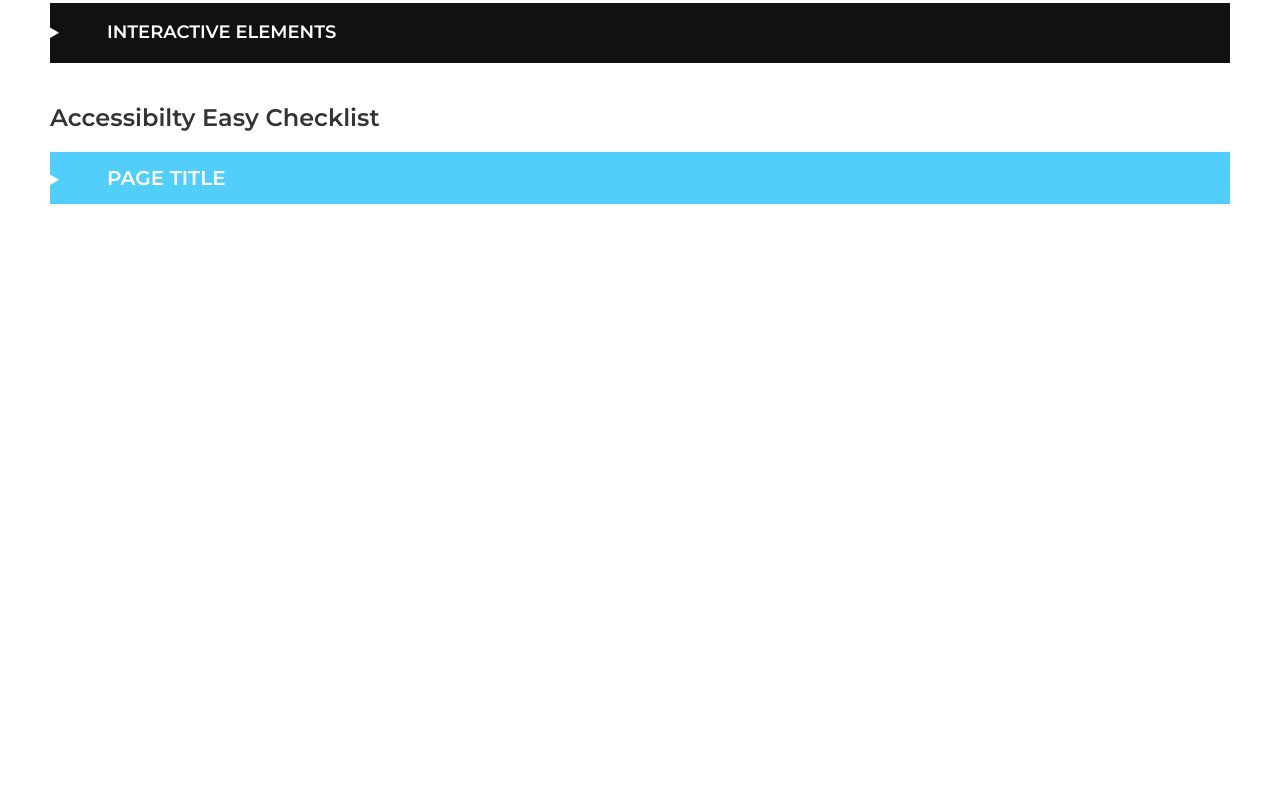
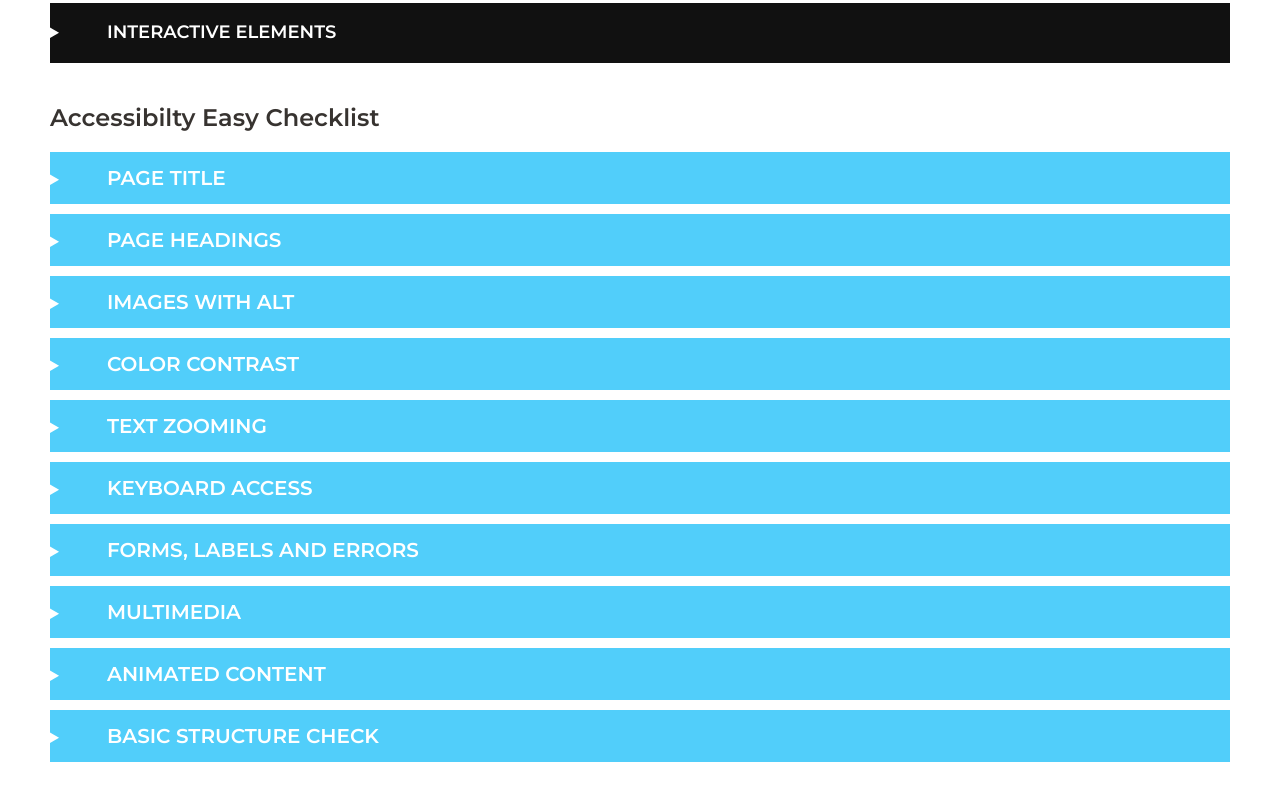
Before and after one commit to k2project/portfolio, a React (Create React App) app: page /checklist in a window 1280 px wide. Shown: the part 1004-1804 px from the top of the page. Before the commit the page ends 1268 px from the top, so only its background shows below. Built offline with nearby package versions, Linux system fonts and the light colour scheme.

Commit message:
checklist page easy checklist

```diff
--- a/src/Checklist/Checklist.js
+++ b/src/Checklist/Checklist.js
@@ -12,6 +12,15 @@ import Links from './ContentComponents/Links';
 import Tables from './ContentComponents/Tables';
 import DynamicContent from './ContentComponents/DynamicContent';
 import Title from './EasyCheckComponents/Title';
+import Headings from './EasyCheckComponents/Headings';
+import ImgsWithAlt from './EasyCheckComponents/ImgsWithAlt';
+import ColorContrast from './EasyCheckComponents/ColorContrast';
+import TextZooming from './EasyCheckComponents/TextZooming';
+import KeyboardAccess from './EasyCheckComponents/KeyboardAccess';
+import Interaction from './EasyCheckComponents/Interaction';
+import Multimedia from './EasyCheckComponents/Multimedia';
+import AnimatedContent from './EasyCheckComponents/AnimatedContent';
+import Structure from './EasyCheckComponents/Structure';
 
 function Checklist() {
     useEffect(() => {
@@ -90,6 +99,15 @@ function Checklist() {
                     Accessibilty Easy Checklist
                 </h2>
                 <Title />
+                <Headings />
+                <ImgsWithAlt />
+                <ColorContrast />
+                <TextZooming />
+                <KeyboardAccess />
+                <Interaction />
+                <Multimedia />
+                <AnimatedContent />
+                <Structure />
             </section>
         </article>
     );
--- /dev/null
+++ b/src/Checklist/EasyCheckComponents/AnimatedContent.js
@@ -0,0 +1,26 @@
+import React from 'react';
+import '../Checklist.scss';
+import ChecklistLiEl from '../ChecklistLiEl';
+import AccordionWidget from '../../components/AccordionWidget/AccordionWidget';
+
+function AnimatedContent() {
+    const accordionData = {
+        heading: 3,
+        title: 'ANIMATED CONTENT',
+        subtitle: null,
+        styling: 'bg-secondary'
+    };
+    return (
+        <AccordionWidget data={accordionData}>
+            <section>
+                <ul
+                    className='checklist__list'
+                    aria-label='easy checklist flashing and animated content'
+                >
+                    <ChecklistLiEl id='aec-anim-1'></ChecklistLiEl>
+                </ul>
+            </section>
+        </AccordionWidget>
+    );
+}
+export default AnimatedContent;
--- /dev/null
+++ b/src/Checklist/EasyCheckComponents/ColorContrast.js
@@ -0,0 +1,26 @@
+import React from 'react';
+import '../Checklist.scss';
+import ChecklistLiEl from '../ChecklistLiEl';
+import AccordionWidget from '../../components/AccordionWidget/AccordionWidget';
+
+function ColorContrast() {
+    const accordionData = {
+        heading: 3,
+        title: 'COLOR CONTRAST',
+        subtitle: null,
+        styling: 'bg-secondary'
+    };
+    return (
+        <AccordionWidget data={accordionData}>
+            <section>
+                <ul
+                    className='checklist__list'
+                    aria-label='easy checklist color contrast'
+                >
+                    <ChecklistLiEl id='aec-color-1'></ChecklistLiEl>
+                </ul>
+            </section>
+        </AccordionWidget>
+    );
+}
+export default ColorContrast;
--- /dev/null
+++ b/src/Checklist/EasyCheckComponents/Headings.js
@@ -0,0 +1,26 @@
+import React from 'react';
+import '../Checklist.scss';
+import ChecklistLiEl from '../ChecklistLiEl';
+import AccordionWidget from '../../components/AccordionWidget/AccordionWidget';
+
+function Headings() {
+    const accordionData = {
+        heading: 3,
+        title: 'PAGE HEADINGS',
+        subtitle: null,
+        styling: 'bg-secondary'
+    };
+    return (
+        <AccordionWidget data={accordionData}>
+            <section>
+                <ul
+                    className='checklist__list'
+                    aria-label='easy checklist page headings'
+                >
+                    <ChecklistLiEl id='aec-hadings-1'></ChecklistLiEl>
+                </ul>
+            </section>
+        </AccordionWidget>
+    );
+}
+export default Headings;
--- /dev/null
+++ b/src/Checklist/EasyCheckComponents/ImgsWithAlt.js
@@ -0,0 +1,26 @@
+import React from 'react';
+import '../Checklist.scss';
+import ChecklistLiEl from '../ChecklistLiEl';
+import AccordionWidget from '../../components/AccordionWidget/AccordionWidget';
+
+function ImgsWithAlt() {
+    const accordionData = {
+        heading: 3,
+        title: 'IMAGES WITH ALT',
+        subtitle: null,
+        styling: 'bg-secondary'
+    };
+    return (
+        <AccordionWidget data={accordionData}>
+            <section>
+                <ul
+                    className='checklist__list'
+                    aria-label='easy checklist page imgages with text alternative'
+                >
+                    <ChecklistLiEl id='aec-img-1'></ChecklistLiEl>
+                </ul>
+            </section>
+        </AccordionWidget>
+    );
+}
+export default ImgsWithAlt;
--- /dev/null
+++ b/src/Checklist/EasyCheckComponents/Interaction.js
@@ -0,0 +1,26 @@
+import React from 'react';
+import '../Checklist.scss';
+import ChecklistLiEl from '../ChecklistLiEl';
+import AccordionWidget from '../../components/AccordionWidget/AccordionWidget';
+
+function Interaction() {
+    const accordionData = {
+        heading: 3,
+        title: 'FORMS, LABELS AND ERRORS',
+        subtitle: null,
+        styling: 'bg-secondary'
+    };
+    return (
+        <AccordionWidget data={accordionData}>
+            <section>
+                <ul
+                    className='checklist__list'
+                    aria-label='easy checklist forms'
+                >
+                    <ChecklistLiEl id='aec-interaction-1'></ChecklistLiEl>
+                </ul>
+            </section>
+        </AccordionWidget>
+    );
+}
+export default Interaction;
--- /dev/null
+++ b/src/Checklist/EasyCheckComponents/KeyboardAccess.js
@@ -0,0 +1,26 @@
+import React from 'react';
+import '../Checklist.scss';
+import ChecklistLiEl from '../ChecklistLiEl';
+import AccordionWidget from '../../components/AccordionWidget/AccordionWidget';
+
+function KeyboardAccess() {
+    const accordionData = {
+        heading: 3,
+        title: 'KEYBOARD ACCESS',
+        subtitle: null,
+        styling: 'bg-secondary'
+    };
+    return (
+        <AccordionWidget data={accordionData}>
+            <section>
+                <ul
+                    className='checklist__list'
+                    aria-label='easy checklist keyboard access'
+                >
+                    <ChecklistLiEl id='aec-kbd-1'></ChecklistLiEl>
+                </ul>
+            </section>
+        </AccordionWidget>
+    );
+}
+export default KeyboardAccess;
--- /dev/null
+++ b/src/Checklist/EasyCheckComponents/Multimedia.js
@@ -0,0 +1,26 @@
+import React from 'react';
+import '../Checklist.scss';
+import ChecklistLiEl from '../ChecklistLiEl';
+import AccordionWidget from '../../components/AccordionWidget/AccordionWidget';
+
+function Multimedia() {
+    const accordionData = {
+        heading: 3,
+        title: 'MULTIMEDIA',
+        subtitle: null,
+        styling: 'bg-secondary'
+    };
+    return (
+        <AccordionWidget data={accordionData}>
+            <section>
+                <ul
+                    className='checklist__list'
+                    aria-label='easy checklist multimedia'
+                >
+                    <ChecklistLiEl id='aec-multimedia-1'></ChecklistLiEl>
+                </ul>
+            </section>
+        </AccordionWidget>
+    );
+}
+export default Multimedia;
--- /dev/null
+++ b/src/Checklist/EasyCheckComponents/Structure.js
@@ -0,0 +1,26 @@
+import React from 'react';
+import '../Checklist.scss';
+import ChecklistLiEl from '../ChecklistLiEl';
+import AccordionWidget from '../../components/AccordionWidget/AccordionWidget';
+
+function Structure() {
+    const accordionData = {
+        heading: 3,
+        title: 'BASIC STRUCTURE CHECK',
+        subtitle: null,
+        styling: 'bg-secondary'
+    };
+    return (
+        <AccordionWidget data={accordionData}>
+            <section>
+                <ul
+                    className='checklist__list'
+                    aria-label='easy checklist structure'
+                >
+                    <ChecklistLiEl id='aec-structure-1'></ChecklistLiEl>
+                </ul>
+            </section>
+        </AccordionWidget>
+    );
+}
+export default Structure;
--- /dev/null
+++ b/src/Checklist/EasyCheckComponents/TextZooming.js
@@ -0,0 +1,26 @@
+import React from 'react';
+import '../Checklist.scss';
+import ChecklistLiEl from '../ChecklistLiEl';
+import AccordionWidget from '../../components/AccordionWidget/AccordionWidget';
+
+function TextZooming() {
+    const accordionData = {
+        heading: 3,
+        title: 'TEXT ZOOMING',
+        subtitle: null,
+        styling: 'bg-secondary'
+    };
+    return (
+        <AccordionWidget data={accordionData}>
+            <section>
+                <ul
+                    className='checklist__list'
+                    aria-label='easy checklist text zooming'
+                >
+                    <ChecklistLiEl id='aec-zoom-1'></ChecklistLiEl>
+                </ul>
+            </section>
+        </AccordionWidget>
+    );
+}
+export default TextZooming;
```
